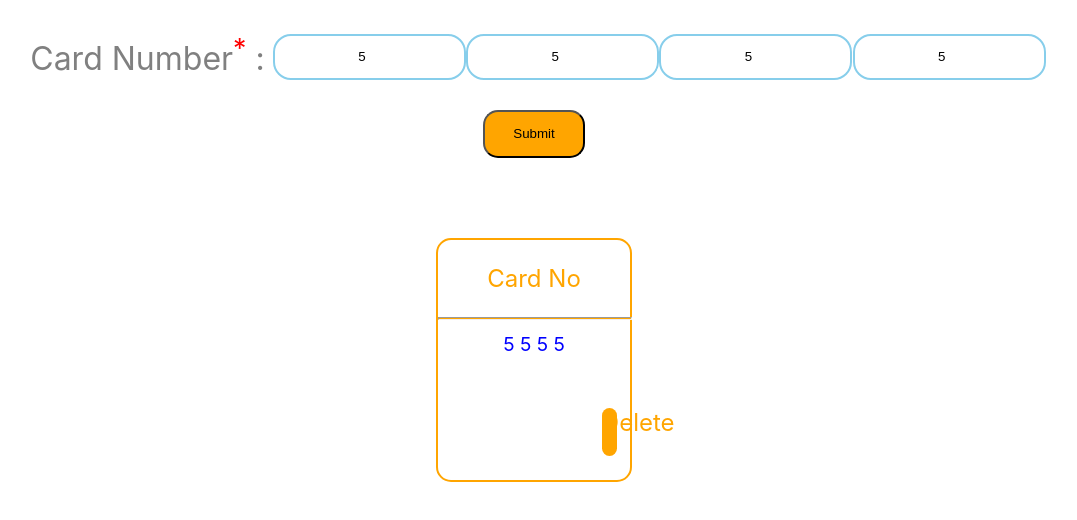
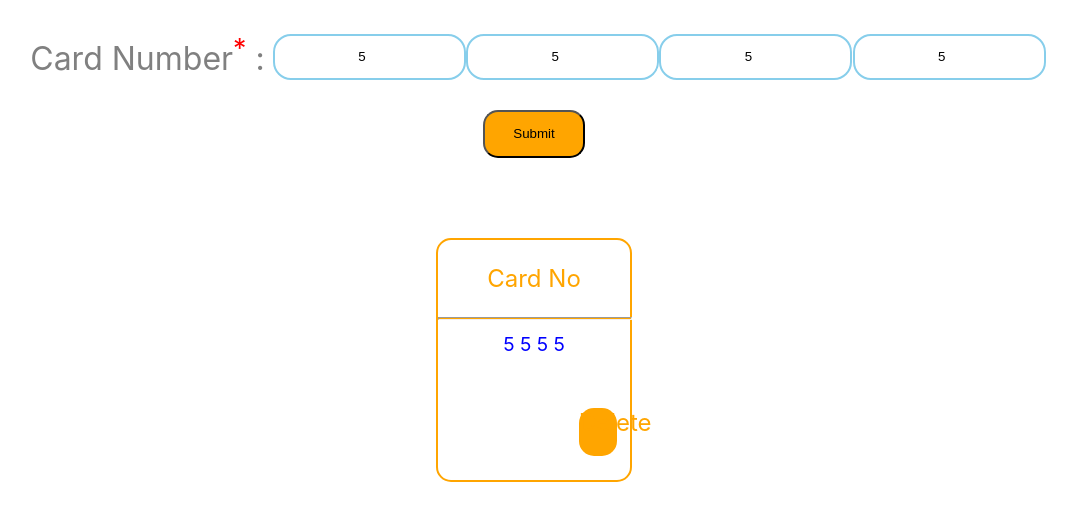
Before and after one commit to sabyasachi94sen/card-pincode-project, a React (Create React App) app: page / in a window 1280 px wide. Both pictures are taken after typing "5", "5", "5", "5" into the empty fields and a click on the button "Submit". Shown: the top 520 px of the page, without its empty margins (106-1183 px from the left). Built offline with nearby package versions, Linux system fonts and the light colour scheme; no server answers.

Commit message:
Style.css updated

```diff
--- a/src/components/style.css
+++ b/src/components/style.css
@@ -60,7 +60,7 @@
     bottom: 0;
     right:1vw;
     cursor: pointer;
-    width:8%;
+    width:20%;
     height:6vh;
     background-color: orange;
     border-radius:15px;
```
